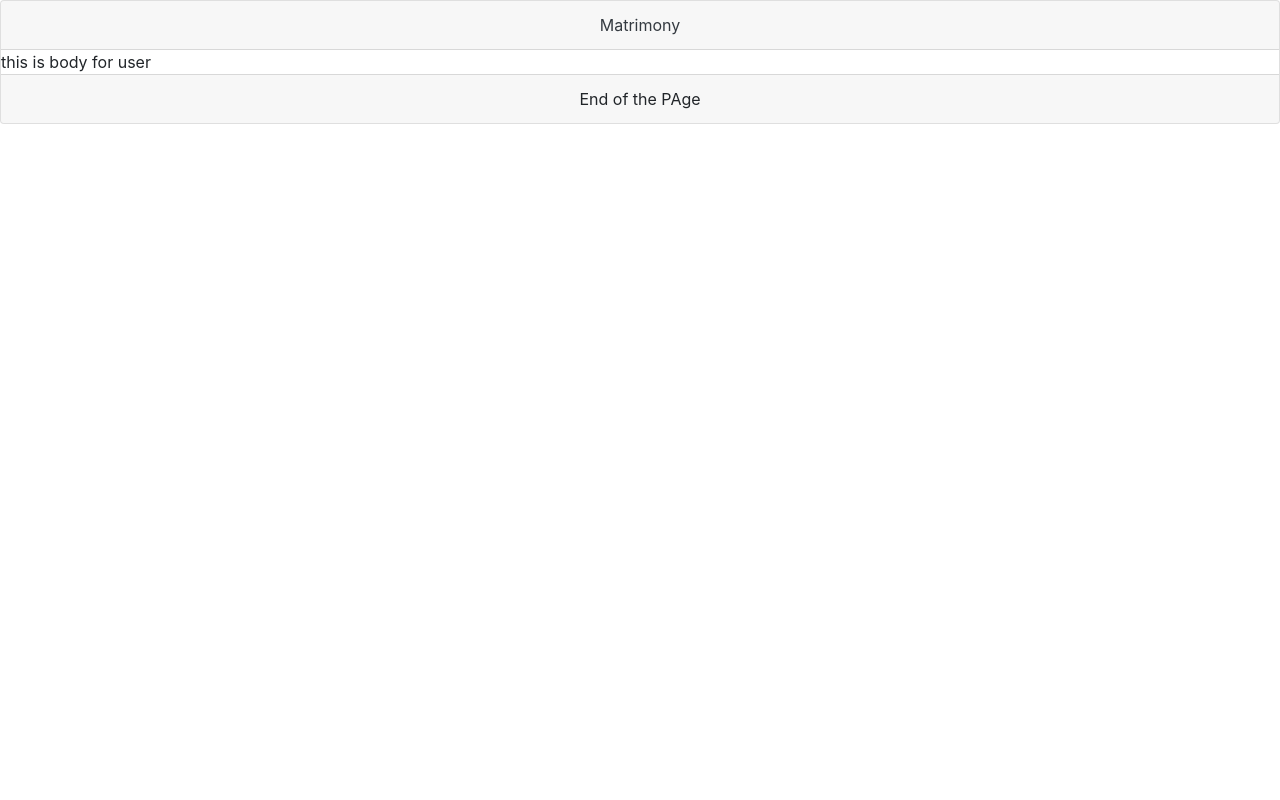
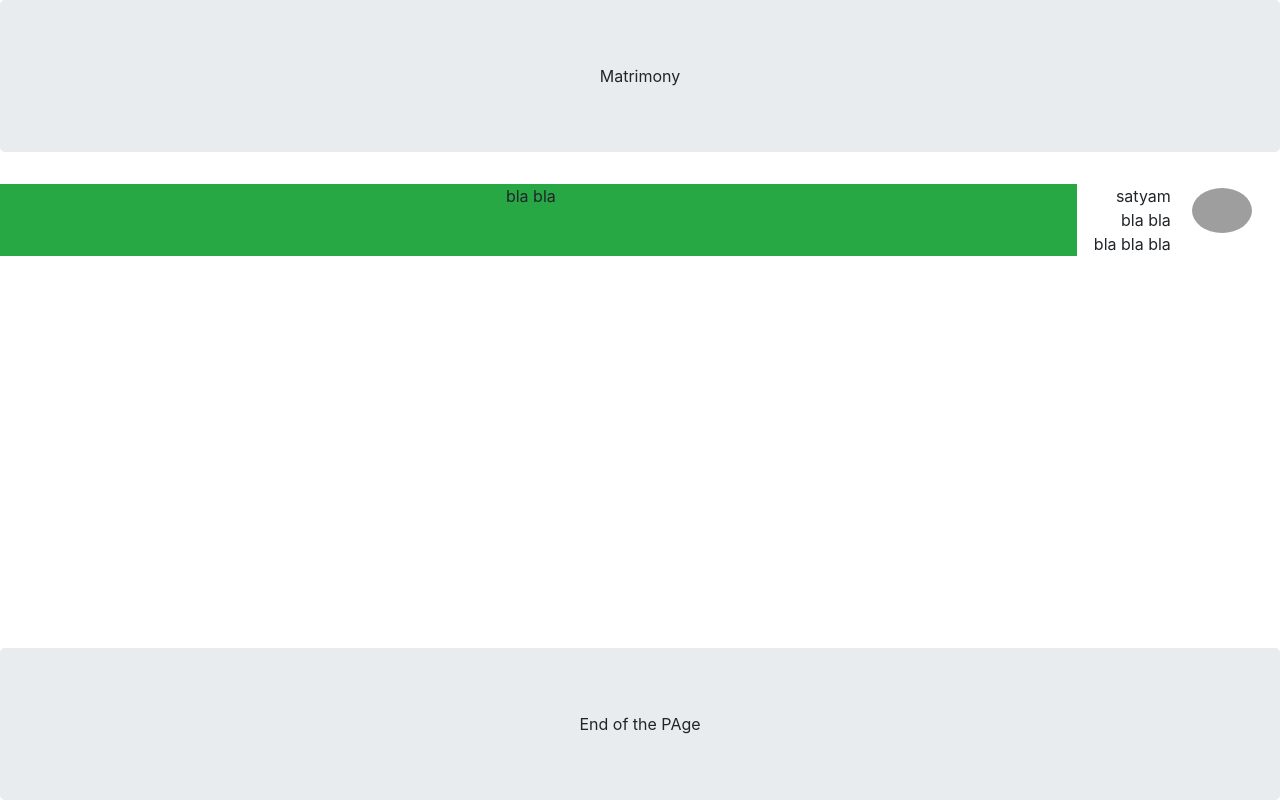
Before and after one commit to Satyamkhadka/matrimony, a plain HTML site: page index.html in a window 1280 px wide. Drawn offline with nearby package versions, Linux system fonts and the light colour scheme; grey boxes are pictures that could not be loaded.

Commit message:
general UI layout on html bootstrap1

```diff
--- a/index.html
+++ b/index.html
@@ -18,24 +18,34 @@
 </head>
 
 <body>
-    <div class = 'card'>
 
-    <div id='header' class='card-header container-fluid text-center text-dark'>
+    <div id='header' class='  text-center container-fluid jumbotron'>
         <div> Matrimony</div>
     </div>
-<div class = 'body'>
-    <div id='user' >
-        this is body for user
+
+
+    <div id='user' class=' row  '>
+        <div class="text-center col-sm-10   bg-success"> bla bla</div>
+        <div class="col-sm-1">
+                <div class="   text-right"> satyam</div>
+                <div class="    text-right"> bla bla</div>
+                <div class="    text-right">bla bla bla </div>
+        </div>
+        <div class=' text-center col-sm-1  '>
+            <div class="p-1 mr-4 media float-right">
+                <img src="https://scontent.fktm4-1.fna.fbcdn.net/v/t1.0-1/p160x160/57686542_1933261343445868_145305770190176256_n.jpg?_nc_cat=110&_nc_ht=scontent.fktm4-1.fna&oh=0acf9013d0c6101b5a20cfad864cf911&oe=5D5B3081"
+                    alt="Satyam" class="float-right rounded-circle" style="width:60px;">
+
+
+            </div>
+        </div>
     </div>
 
-</div>
-
-    <div id='footer' class = 'card-footer container-fluid'>
-        <div class = 'text-center'>
-End of the PAge
+    <div id='footer' class='mb-0 container-fluid jumbotron fixed-bottom'>
+        <div class='text-center'>
+            End of the PAge
         </div>
     </div>
-</div>
 </body>
 
 </html>
```
Also changed, not shown: docs/index.html (added, +41 -0 lines).
